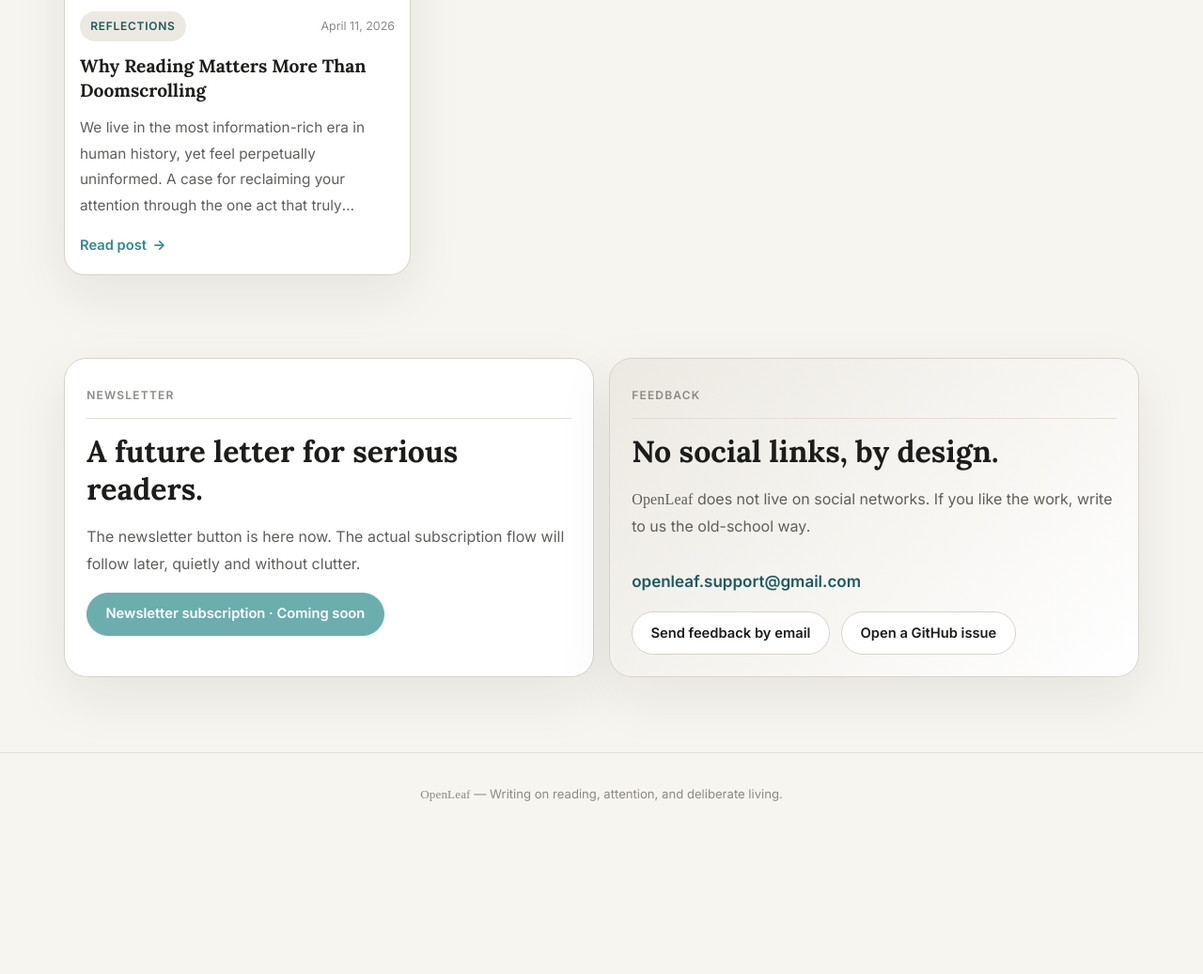
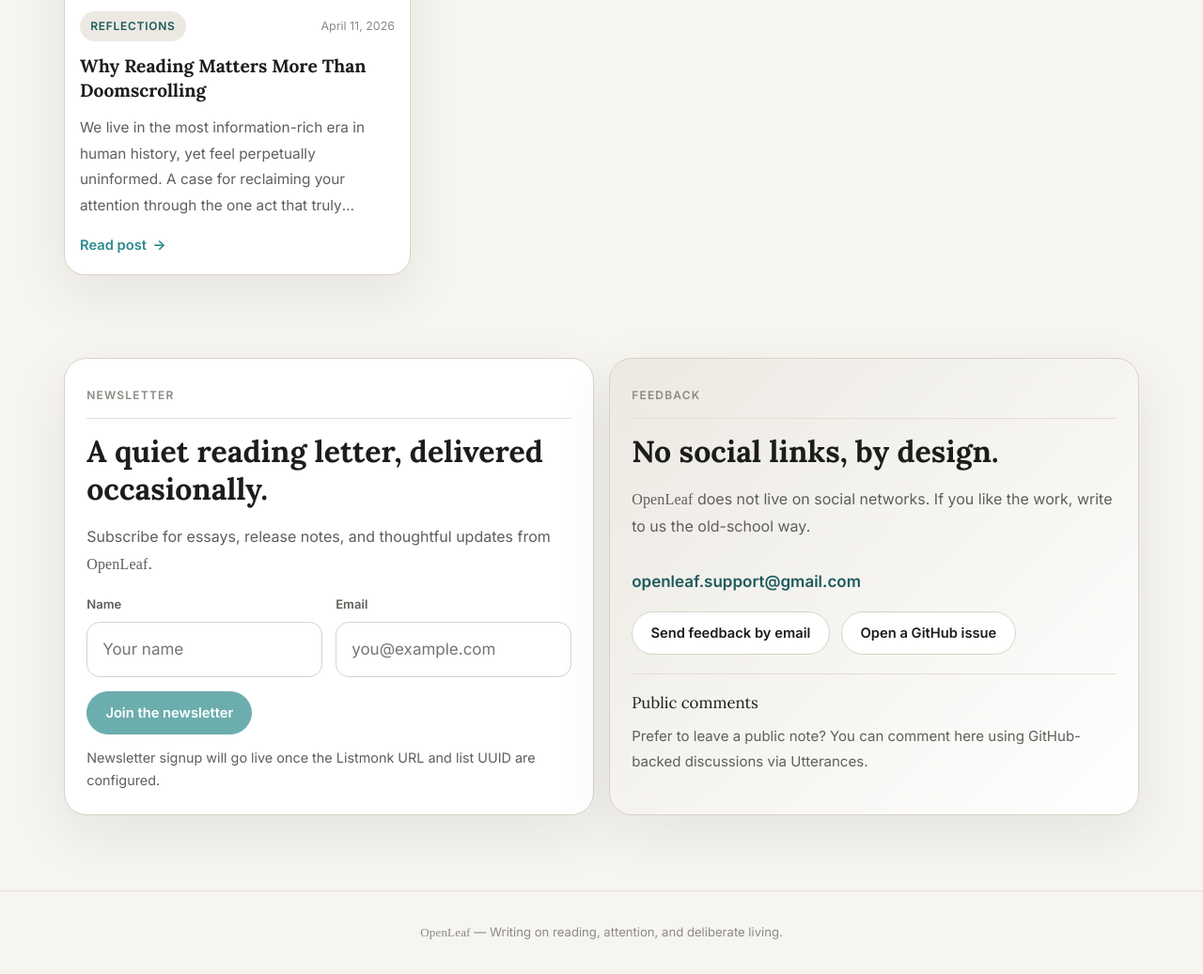
Before and after one commit to openleafsupport/openleafsupport.github.io, a Jekyll site: the page built from index.html, in a window 1280 px wide and 1400 px high, scrolled down 3156 px, cut to the strip 363-1400 px from the top of the window. Shown: the whole strip at 94% size. Built offline with Jekyll 4.4.1, drawn with Linux system fonts in a browser that asks for light colours; comment, search, counter and statistics services are not loaded; before the commit the page ends 4409 px from its top, so only the background shows below that.

Commit message:
making seo friendly

```diff
--- a/_config.yml
+++ b/_config.yml
@@ -1,10 +1,32 @@
 title: OpenLeaf
 description: Thoughts on reading, attention, and deliberate living
+email: openleaf.support@gmail.com
 
 baseurl: ""
 url: "https://openleafsupport.github.io"
 
 markdown: kramdown
+
+author:
+  name: Amit
+  email: openleaf.support@gmail.com
+
+social:
+  og_image: "/assets/images/og_image.png"
+  og_image_alt: "OpenLeaf reading preview image"
+  og_image_width: 1536
+  og_image_height: 1024
+
+comments:
+  provider: utterances
+  repo: openleafsupport/openleaf
+  issue_term: pathname
+  label: feedback
+
+newsletter:
+  provider: listmonk
+  url: ""
+  list_uuid: ""
 
 defaults:
   - scope:
--- a/_layouts/default.html
+++ b/_layouts/default.html
@@ -4,29 +4,52 @@
   <meta charset="UTF-8" />
   <meta name="viewport" content="width=device-width, initial-scale=1.0" />
 
+  <!-- Google Tag Manager -->
+  <script>(function(w,d,s,l,i){w[l]=w[l]||[];w[l].push({'gtm.start':
+  new Date().getTime(),event:'gtm.js'});var f=d.getElementsByTagName(s)[0],
+  j=d.createElement(s),dl=l!='dataLayer'?'&l='+l:'';j.async=true;j.src=
+  'https://www.googletagmanager.com/gtm.js?id='+i+dl;f.parentNode.insertBefore(j,f);
+  })(window,document,'script','dataLayer','GTM-PCNP4WCC');</script>
+  <!-- End Google Tag Manager -->
+
+  {% assign page_title = page.title | default: site.title %}
+  {% assign page_description = page.description | default: site.description %}
+  {% assign social_image = page.cover_image | default: site.social.og_image | default: '/assets/images/og_image.png' %}
+  {% assign social_image_alt = page.cover_image_alt | default: page_title | default: site.social.og_image_alt %}
+  {% assign page_url = page.url | absolute_url %}
+
   <title>{% if page.title %}{{ page.title }} — {{ site.title }}{% else %}{{ site.title }}{% endif %}</title>
-  <meta name="description" content="{{ page.description | default: site.description }}" />
-  <meta name="author" content="Amit" />
+  <meta name="description" content="{{ page_description }}" />
+  <meta name="author" content="{{ site.author.name }}" />
+  <meta name="robots" content="{% if page.noindex %}noindex, nofollow{% else %}index, follow, max-image-preview:large, max-snippet:-1, max-video-preview:-1{% endif %}" />
+  <meta name="theme-color" content="#f7f5f0" />
 
-  <link rel="canonical" href="{{ site.url }}{{ page.url }}" />
+  <link rel="canonical" href="{{ page_url }}" />
+  <link rel="alternate" type="application/rss+xml" title="{{ site.title }} feed" href="{{ '/feed.xml' | absolute_url }}" />
 
   <meta property="og:site_name" content="{{ site.title }}" />
-  <meta property="og:title" content="{% if page.title %}{{ page.title }}{% else %}{{ site.title }}{% endif %}" />
-  <meta property="og:description" content="{{ page.description | default: site.description }}" />
+  <meta property="og:title" content="{{ page_title }}" />
+  <meta property="og:description" content="{{ page_description }}" />
   <meta property="og:type" content="{% if page.layout == 'post' %}article{% else %}website{% endif %}" />
-  {% assign social_image = page.cover_image | default: '/assets/images/og_image.png' %}
-  <meta property="og:image" content="{{ site.url }}{{ social_image }}" />
-  <meta property="og:url" content="{{ site.url }}{{ page.url }}" />
+  <meta property="og:image" content="{{ social_image | absolute_url }}" />
+  <meta property="og:image:secure_url" content="{{ social_image | absolute_url }}" />
+  <meta property="og:image:alt" content="{{ social_image_alt }}" />
+  <meta property="og:image:type" content="image/png" />
+  <meta property="og:image:width" content="{{ site.social.og_image_width }}" />
+  <meta property="og:image:height" content="{{ site.social.og_image_height }}" />
+  <meta property="og:url" content="{{ page_url }}" />
   <meta property="og:locale" content="en_US" />
   {% if page.layout == 'post' %}
   <meta property="article:published_time" content="{{ page.date | date_to_xmlschema }}" />
-  <meta property="article:author" content="Amit" />
+  <meta property="article:author" content="{{ site.author.name }}" />
+  <meta property="article:section" content="{{ page.categories | first | default: 'Reflections' }}" />
   {% endif %}
 
   <meta name="twitter:card" content="summary_large_image" />
-  <meta name="twitter:title" content="{% if page.title %}{{ page.title }}{% else %}{{ site.title }}{% endif %}" />
-  <meta name="twitter:description" content="{{ page.description | default: site.description }}" />
-  <meta name="twitter:image" content="{{ site.url }}{{ social_image }}" />
+  <meta name="twitter:title" content="{{ page_title }}" />
+  <meta name="twitter:description" content="{{ page_description }}" />
+  <meta name="twitter:image" content="{{ social_image | absolute_url }}" />
+  <meta name="twitter:image:alt" content="{{ social_image_alt }}" />
   <link rel="icon" type="image/jpeg" href="{{ '/assets/images/favicon.jpeg' | relative_url }}" />
   <link rel="apple-touch-icon" href="{{ '/assets/images/favicon.jpeg' | relative_url }}" />
 
@@ -55,24 +78,30 @@
   {
     "@context": "https://schema.org",
     "@type": "BlogPosting",
-    "headline": {{ page.title | jsonify }},
-    "description": {{ page.description | default: site.description | jsonify }},
+    "headline": {{ page_title | jsonify }},
+    "description": {{ page_description | jsonify }},
     "datePublished": "{{ page.date | date_to_xmlschema }}",
     "dateModified": "{{ page.date | date_to_xmlschema }}",
+    "isAccessibleForFree": true,
+    "articleSection": {{ page.categories | first | default: 'Reflections' | jsonify }},
     "author": {
       "@type": "Person",
-      "name": "Amit"
+      "name": {{ site.author.name | jsonify }}
     },
     "publisher": {
       "@type": "Organization",
       "name": {{ site.title | jsonify }},
-      "url": {{ site.url | jsonify }}
+      "url": {{ site.url | jsonify }},
+      "logo": {
+        "@type": "ImageObject",
+        "url": {{ '/assets/images/icon.jpeg' | absolute_url | jsonify }}
+      }
     },
-    "url": {{ site.url | append: page.url | jsonify }},
-    "image": {{ site.url | append: social_image | jsonify }},
+    "url": {{ page_url | jsonify }},
+    "image": {{ social_image | absolute_url | jsonify }},
     "mainEntityOfPage": {
       "@type": "WebPage",
-      "@id": {{ site.url | append: page.url | jsonify }}
+      "@id": {{ page_url | jsonify }}
     }
   }
   </script>
@@ -80,10 +109,22 @@
   <script type="application/ld+json">
   {
     "@context": "https://schema.org",
-    "@type": "WebSite",
-    "name": {{ site.title | jsonify }},
-    "description": {{ site.description | jsonify }},
-    "url": {{ site.url | jsonify }}
+    "@graph": [
+      {
+        "@type": "WebSite",
+        "name": {{ site.title | jsonify }},
+        "description": {{ site.description | jsonify }},
+        "url": {{ site.url | jsonify }},
+        "image": {{ social_image | absolute_url | jsonify }}
+      },
+      {
+        "@type": "Organization",
+        "name": {{ site.title | jsonify }},
+        "url": {{ site.url | jsonify }},
+        "email": {{ site.email | jsonify }},
+        "logo": {{ '/assets/images/icon.jpeg' | absolute_url | jsonify }}
+      }
+    ]
   }
   </script>
   {% endif %}
@@ -94,6 +135,11 @@
   <link rel="stylesheet" href="{{ '/assets/styles.css' | relative_url }}" />
 </head>
 <body class="{% if page.layout == 'post' %}page-post{% else %}page-standard{% endif %}">
+
+<!-- Google Tag Manager (noscript) -->
+<noscript><iframe src="https://www.googletagmanager.com/ns.html?id=GTM-PCNP4WCC"
+height="0" width="0" style="display:none;visibility:hidden"></iframe></noscript>
+<!-- End Google Tag Manager (noscript) -->
 
 <nav class="site-nav">
   <div class="wrap">
--- /dev/null
+++ b/assets/newsletter.js
@@ -0,0 +1,66 @@
+(function () {
+  var form = document.querySelector('[data-listmonk-form]');
+  if (!form) return;
+
+  var status = form.querySelector('[data-newsletter-status]');
+  var submit = form.querySelector('button[type="submit"]');
+  var url = (form.getAttribute('data-listmonk-url') || '').replace(/\/$/, '');
+  var listUuid = form.getAttribute('data-listmonk-list') || '';
+
+  function setStatus(message) {
+    if (status) status.textContent = message || '';
+  }
+
+  if (!url || !listUuid) {
+    if (submit) {
+      submit.disabled = true;
+      submit.setAttribute('aria-disabled', 'true');
+    }
+    setStatus('Newsletter signup will go live once the Listmonk URL and list UUID are configured.');
+    return;
+  }
+
+  form.addEventListener('submit', async function (event) {
+    event.preventDefault();
+
+    var name = (form.elements.name.value || '').trim();
+    var email = (form.elements.email.value || '').trim();
+
+    if (!email) {
+      setStatus('Please enter your email address.');
+      return;
+    }
+
+    if (submit) {
+      submit.disabled = true;
+      submit.setAttribute('aria-disabled', 'true');
+    }
+    setStatus('Subscribing...');
+
+    try {
+      var response = await fetch(url + '/api/public/subscription', {
+        method: 'POST',
+        headers: { 'Content-Type': 'application/json' },
+        body: JSON.stringify({
+          email: email,
+          name: name,
+          list_uuids: [listUuid]
+        })
+      });
+
+      if (!response.ok) {
+        throw new Error('Subscription failed');
+      }
+
+      form.reset();
+      setStatus('Thanks for subscribing. Please check your inbox for confirmation if double opt-in is enabled.');
+    } catch (error) {
+      setStatus('Subscription could not be completed right now. Please try again later or use email instead.');
+    } finally {
+      if (submit) {
+        submit.disabled = false;
+        submit.removeAttribute('aria-disabled');
+      }
+    }
+  });
+})();
--- a/assets/styles.css
+++ b/assets/styles.css
@@ -953,6 +953,73 @@
   gap: 0.8rem;
 }
 
+.error-actions {
+  margin-top: 1rem;
+}
+
+.newsletter-form {
+  margin-top: 1rem;
+}
+
+.newsletter-grid {
+  display: grid;
+  grid-template-columns: repeat(2, minmax(0, 1fr));
+  gap: 0.9rem;
+  margin-bottom: 0.95rem;
+}
+
+.newsletter-field {
+  display: flex;
+  flex-direction: column;
+  gap: 0.45rem;
+}
+
+.newsletter-field span {
+  font-size: 0.82rem;
+  font-weight: 600;
+  color: var(--text-secondary);
+}
+
+.newsletter-field input {
+  width: 100%;
+  min-height: 3rem;
+  padding: 0.85rem 1rem;
+  border: 1px solid var(--border);
+  border-radius: 14px;
+  background: var(--surface);
+  color: var(--text);
+}
+
+.newsletter-field-wide {
+  grid-column: span 1;
+}
+
+.newsletter-status {
+  margin-top: 0.8rem;
+  color: var(--text-secondary);
+  font-size: 0.9rem;
+  line-height: 1.7;
+}
+
+.comments-block {
+  margin-top: 1.25rem;
+  padding-top: 1rem;
+  border-top: 1px solid var(--border-secondary);
+}
+
+.comments-title {
+  font-family: var(--serif);
+  font-size: 1.05rem;
+  color: var(--text);
+}
+
+.comments-text {
+  margin: 0.45rem 0 1rem;
+  color: var(--text-secondary);
+  font-size: 0.94rem;
+  line-height: 1.8;
+}
+
 .cta-panel {
   padding: 1.45rem;
   border-radius: 24px;
@@ -1127,6 +1194,9 @@
   .hero-layout {
     grid-template-columns: 1fr;
   }
+  .newsletter-grid {
+    grid-template-columns: 1fr;
+  }
   .blog-toolbar,
   .cta-grid,
   .featured-post-layout,
--- a/assets/theme.js
+++ b/assets/theme.js
@@ -3,6 +3,16 @@
   var storageKey = 'theme_mode';
   var mediaQuery = window.matchMedia('(prefers-color-scheme: dark)');
   var toggle = document.querySelector('[data-theme-toggle]');
+
+  function syncUtterancesTheme(mode) {
+    var iframe = document.querySelector('.utterances-frame');
+    if (!iframe || !iframe.contentWindow) return;
+
+    iframe.contentWindow.postMessage({
+      type: 'set-theme',
+      theme: mode === 'dark' ? 'github-dark' : 'github-light'
+    }, 'https://utteranc.es');
+  }
 
   function storedMode() {
     try {
@@ -41,6 +51,7 @@
     }
 
     updateToggle(mode);
+    syncUtterancesTheme(mode);
   }
 
   if (toggle) {
@@ -50,5 +61,9 @@
     });
   }
 
+  window.addEventListener('load', function () {
+    syncUtterancesTheme(root.getAttribute('data-theme') === 'dark' ? 'dark' : 'light');
+  });
+
   applyTheme(storedMode(), false);
 })();
--- a/index.html
+++ b/index.html
@@ -189,9 +189,22 @@
   <div class="cta-grid">
     <article id="newsletter" class="cta-panel">
       <p class="section-label">Newsletter</p>
-      <h2 class="cta-title">A future letter for serious readers.</h2>
-      <p class="cta-text">The newsletter button is here now. The actual subscription flow will follow later, quietly and without clutter.</p>
-      <button class="cta-button cta-button-primary" type="button" disabled aria-disabled="true">Newsletter subscription · Coming soon</button>
+      <h2 class="cta-title">A quiet reading letter, delivered occasionally.</h2>
+      <p class="cta-text">Subscribe for essays, release notes, and thoughtful updates from <span class="brand-name">OpenLeaf</span>.</p>
+      <form class="newsletter-form" data-listmonk-form data-listmonk-url="{{ site.newsletter.url }}" data-listmonk-list="{{ site.newsletter.list_uuid }}">
+        <div class="newsletter-grid">
+          <label class="newsletter-field">
+            <span>Name</span>
+            <input type="text" name="name" placeholder="Your name" autocomplete="name" />
+          </label>
+          <label class="newsletter-field newsletter-field-wide">
+            <span>Email</span>
+            <input type="email" name="email" placeholder="you@example.com" autocomplete="email" required />
+          </label>
+        </div>
+        <button class="cta-button cta-button-primary" type="submit">Join the newsletter</button>
+        <p class="newsletter-status" data-newsletter-status aria-live="polite"></p>
+      </form>
     </article>
 
     <article id="feedback" class="cta-panel cta-panel-contrast">
@@ -202,6 +215,18 @@
       <div class="cta-actions">
         <a class="cta-button cta-button-secondary" href="mailto:openleaf.support@gmail.com?subject=OpenLeaf%20feedback">Send feedback by email</a>
         <a class="cta-button cta-button-secondary" href="https://github.com/openleafsupport/openleaf/issues" target="_blank" rel="noopener noreferrer">Open a GitHub issue</a>
+      </div>
+      <div class="comments-block">
+        <p class="comments-title">Public comments</p>
+        <p class="comments-text">Prefer to leave a public note? You can comment here using GitHub-backed discussions via Utterances.</p>
+        <script src="https://utteranc.es/client.js"
+          repo="{{ site.comments.repo }}"
+          issue-term="{{ site.comments.issue_term }}"
+          label="{{ site.comments.label }}"
+          theme="github-light"
+          crossorigin="anonymous"
+          async>
+        </script>
       </div>
     </article>
   </div>
@@ -229,3 +254,4 @@
 ]
 </script>
 <script src="{{ '/assets/blog-index.js' | relative_url }}" defer></script>
+<script src="{{ '/assets/newsletter.js' | relative_url }}" defer></script>
```
Also changed, not shown: 404.html (added, +20 -0 lines), feed.xml (added, +23 -0 lines), robots.txt (added, +11 -0 lines), sitemap.xml (added, +22 -0 lines), 1 other file.
